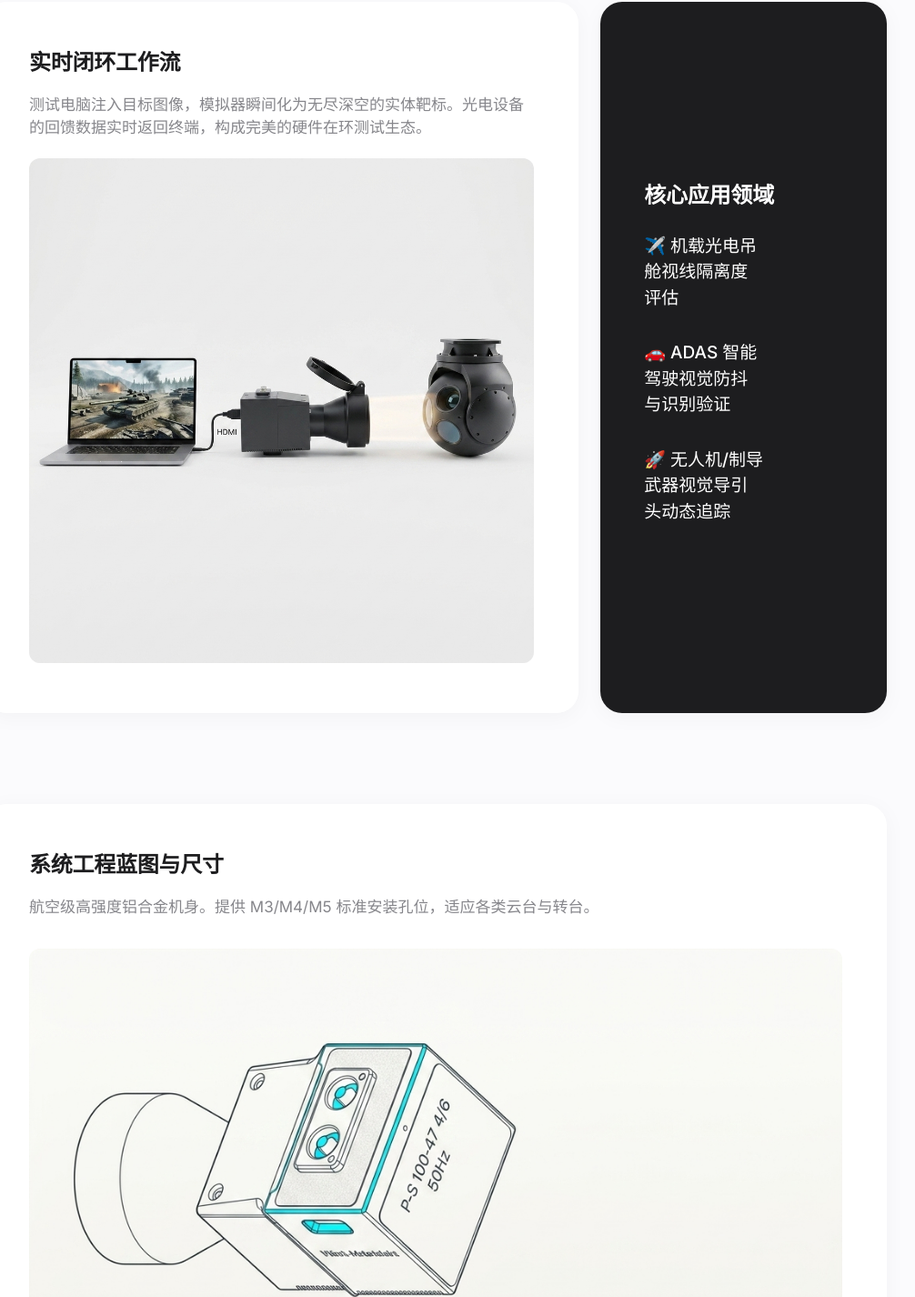
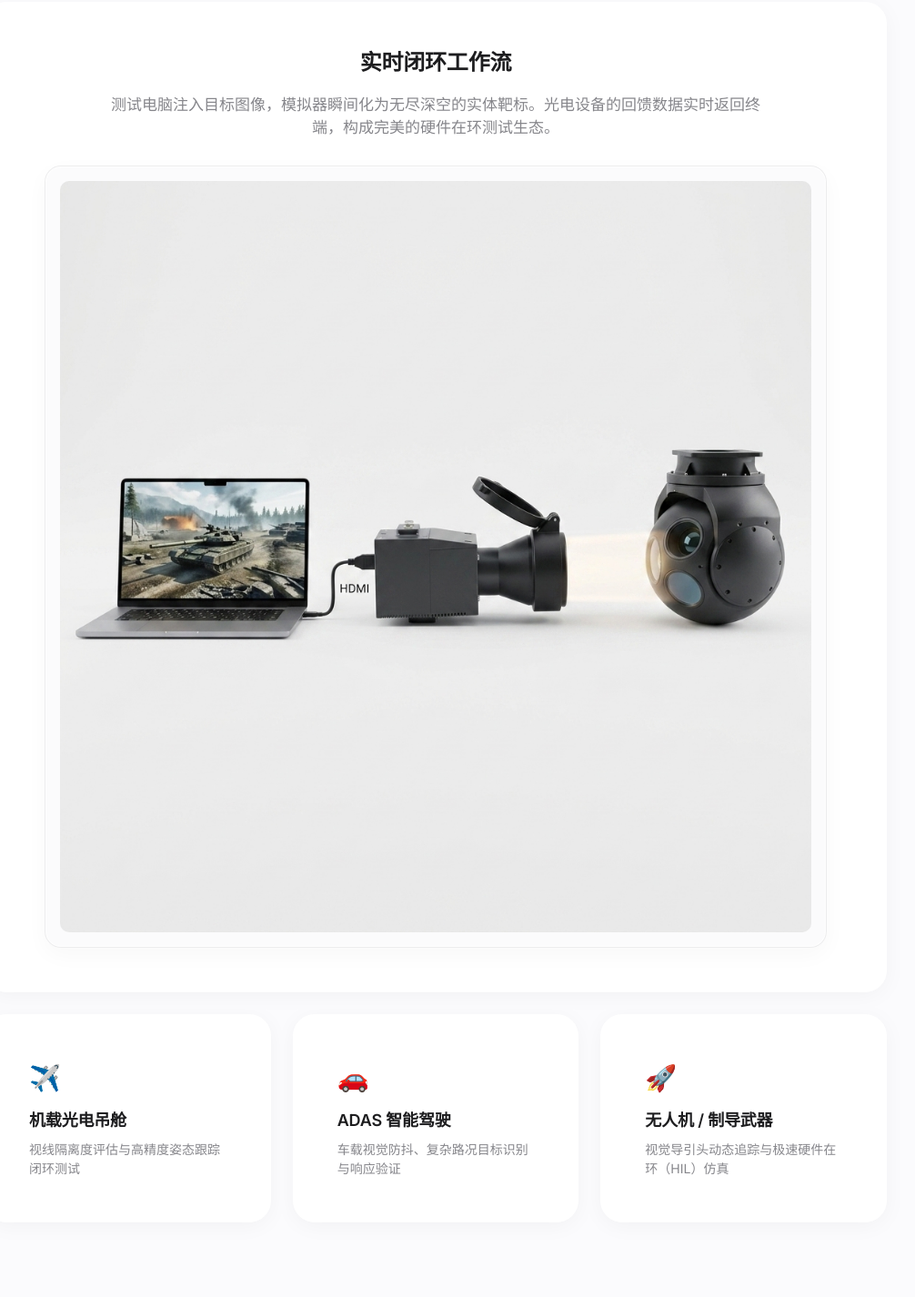
Before and after one commit to PeterPanPhotonics/peterpanphotonics.github.io, a plain HTML site: page index.html in a window 1280 px wide. Shown: the part 1960-3386 px from the top of the page at 91% size, without its empty margins (161-1167 px from the left). Drawn offline with Linux system fonts and the light colour scheme.

Commit message:
Re-balance workflow bento grid layout

```diff
--- a/index.html
+++ b/index.html
@@ -472,27 +472,28 @@
             </div>
 
             <div class="bento-grid">
-                <div class="card col-span-8">
+                <div class="card col-span-12" style="text-align: center;">
                     <h3>实时闭环工作流</h3>
-                    <p>测试电脑注入目标图像，模拟器瞬间化为无尽深空的实体靶标。光电设备的回馈数据实时返回终端，构成完美的硬件在环测试生态。</p>
-                    <div class="card-img-wrapper" style="margin-top:20px;">
-                        <img src="assets/images/simulator_workflow.png" alt="闭环工作流概念图" loading="lazy">
+                    <p style="max-width: 720px; margin: 0 auto;">测试电脑注入目标图像，模拟器瞬间化为无尽深空的实体靶标。光电设备的回馈数据实时返回终端，构成完美的硬件在环测试生态。</p>
+                    <div class="workflow-img-frame" style="max-width: 860px; margin: 28px auto 0; padding: 16px; background: rgba(250, 250, 252, 0.8); border: 1px solid rgba(0, 0, 0, 0.06); border-radius: 18px; box-shadow: inset 0 0 0 1px rgba(255,255,255,0.8), 0 8px 24px rgba(0,0,0,0.03);">
+                        <img src="assets/images/simulator_workflow.png" alt="闭环工作流概念图" loading="lazy" style="width: 100%; height: auto; border-radius: 10px; display: block;">
                     </div>
                 </div>
 
-                <div class="card dark col-span-4" style="justify-content:center;">
-                    <h3 style="margin-bottom:24px;">核心应用领域</h3>
-                    <ul class="spec-list" style="margin-top:0;">
-                        <li class="spec-item" style="border-bottom:none; padding-bottom:12px;">
-                            <span class="spec-value" style="text-align:left;">✈️ 机载光电吊舱视线隔离度评估</span>
-                        </li>
-                        <li class="spec-item" style="border-bottom:none; padding-bottom:12px;">
-                            <span class="spec-value" style="text-align:left;">🚗 ADAS 智能驾驶视觉防抖与识别验证</span>
-                        </li>
-                        <li class="spec-item" style="border-bottom:none; padding-bottom:12px;">
-                            <span class="spec-value" style="text-align:left;">🚀 无人机/制导武器视觉导引头动态追踪</span>
-                        </li>
-                    </ul>
+                <div class="card col-span-4">
+                    <div style="font-size: 28px; margin-bottom: 12px;">✈️</div>
+                    <h3 style="font-size: 18px; margin-bottom: 8px;">机载光电吊舱</h3>
+                    <p style="font-size: 14px; color: var(--text-secondary); margin: 0;">视线隔离度评估与高精度姿态跟踪闭环测试</p>
+                </div>
+                <div class="card col-span-4">
+                    <div style="font-size: 28px; margin-bottom: 12px;">🚗</div>
+                    <h3 style="font-size: 18px; margin-bottom: 8px;">ADAS 智能驾驶</h3>
+                    <p style="font-size: 14px; color: var(--text-secondary); margin: 0;">车载视觉防抖、复杂路况目标识别与响应验证</p>
+                </div>
+                <div class="card col-span-4">
+                    <div style="font-size: 28px; margin-bottom: 12px;">🚀</div>
+                    <h3 style="font-size: 18px; margin-bottom: 8px;">无人机 / 制导武器</h3>
+                    <p style="font-size: 14px; color: var(--text-secondary); margin: 0;">视觉导引头动态追踪与极速硬件在环（HIL）仿真</p>
                 </div>
             </div>
         </section>
```
